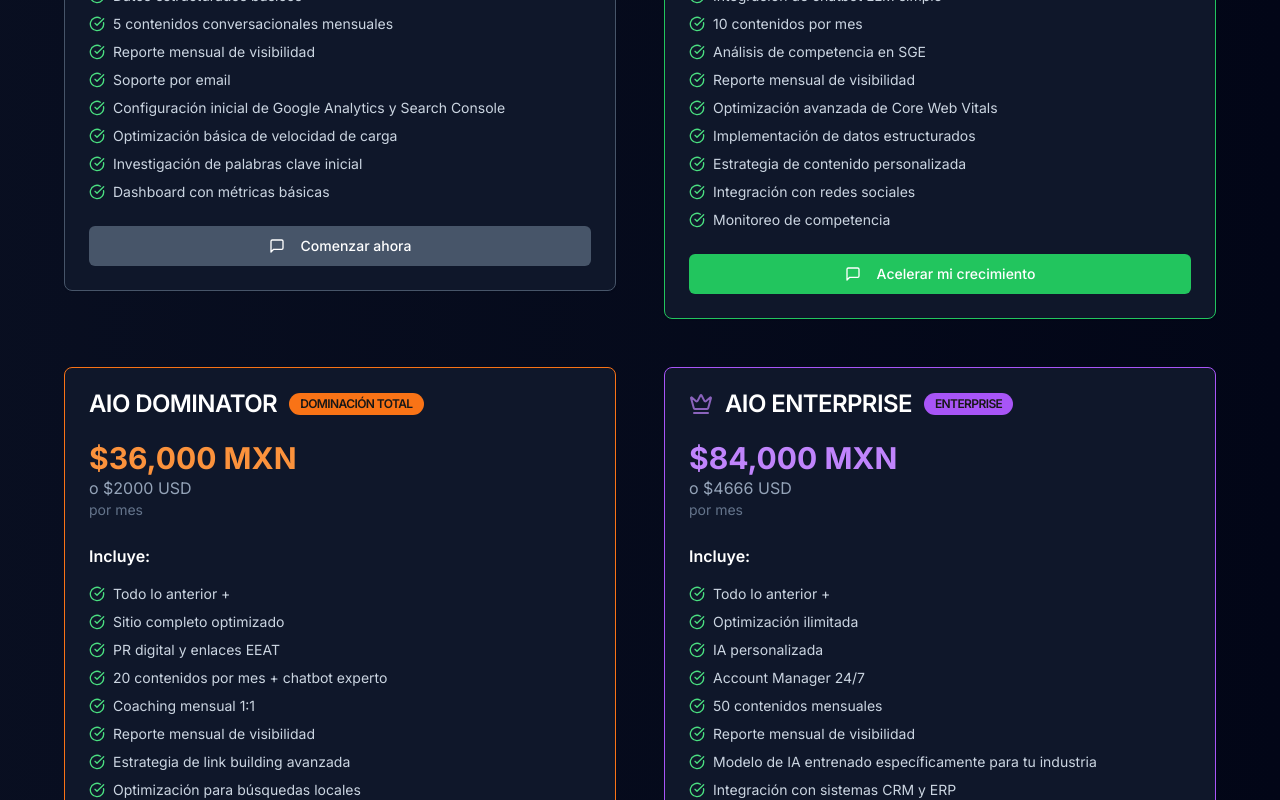
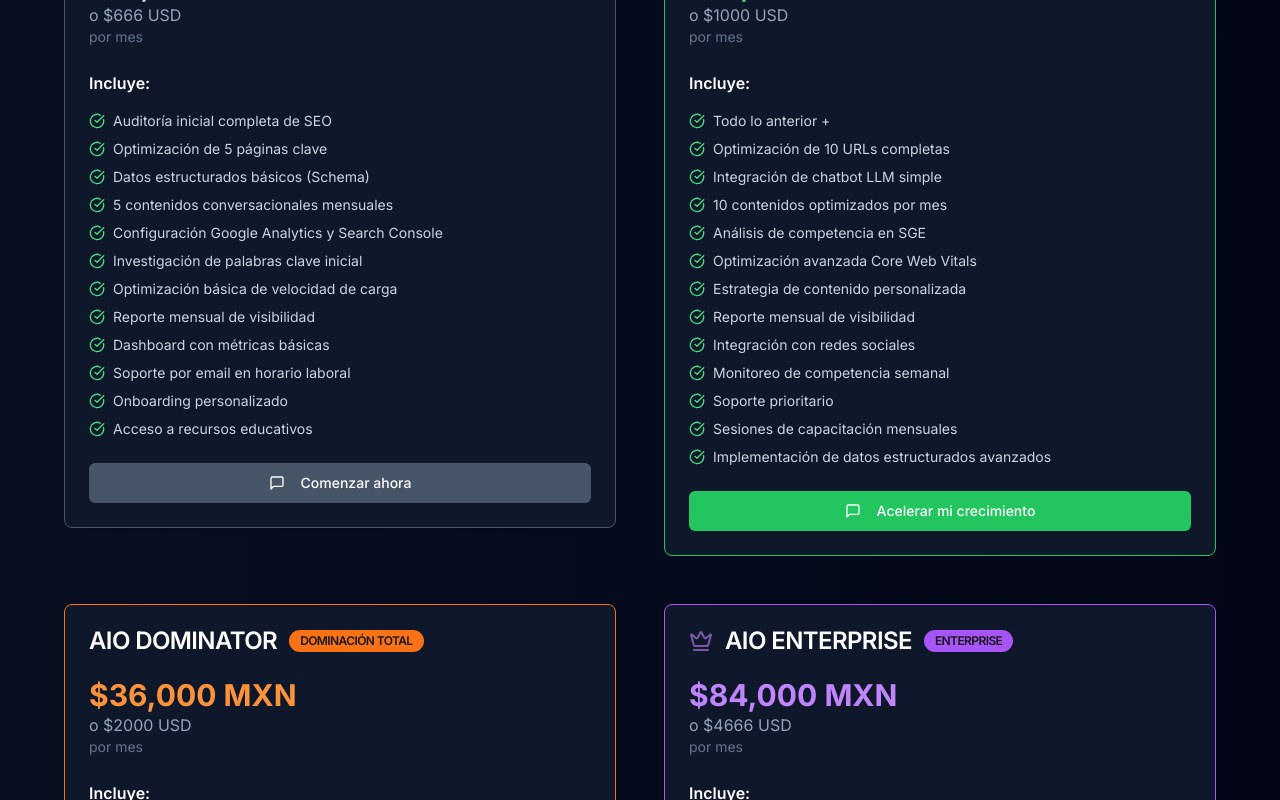
Before and after one commit to RaulRios100/RaulRios100, a Next.js app: page /precios in a window 1280 px wide. Shown: the part 1740-2540 px from the top of the page. Built offline with nearby package versions, Linux system fonts and the light colour scheme.

Commit message:
feat: balance content for perfect button alignment
Ensure all plans have 8 main features and adjust heights for perfect alignment.

#VERCEL_SKIP

Co-authored-by: null <110416802+RaulRios100@users.noreply.github.com>

```diff
--- a/app/precios/page.tsx
+++ b/app/precios/page.tsx
@@ -24,12 +24,14 @@ export default function PreciosPage() {
       buttonColor: "bg-slate-600 hover:bg-slate-700",
       glowColor: "hover:shadow-slate-500/20",
       features: [
-        "Auditoría inicial completa",
+        "Auditoría inicial completa de SEO",
         "Optimización de 5 páginas clave",
-        "Datos estructurados básicos",
+        "Datos estructurados básicos (Schema)",
         "5 contenidos conversacionales mensuales",
+        "Configuración Google Analytics y Search Console",
+        "Investigación de palabras clave inicial",
+        "Optimización básica de velocidad de carga",
         "Reporte mensual de visibilidad",
-        "Soporte por email",
       ],
       buttonText: "Comenzar ahora",
       href: "/contratar/launchpad",
@@ -48,10 +50,12 @@ export default function PreciosPage() {
       glowColor: "hover:shadow-green-500/30",
       features: [
         "Todo lo anterior +",
-        "Optimización de 10 URLs",
+        "Optimización de 10 URLs completas",
         "Integración de chatbot LLM simple",
-        "10 contenidos por mes",
+        "10 contenidos optimizados por mes",
         "Análisis de competencia en SGE",
+        "Optimización avanzada Core Web Vitals",
+        "Estrategia de contenido personalizada",
         "Reporte mensual de visibilidad",
       ],
       buttonText: "Acelerar mi crecimiento",
@@ -71,10 +75,12 @@ export default function PreciosPage() {
       glowColor: "hover:shadow-orange-500/30",
       features: [
         "Todo lo anterior +",
-        "Sitio completo optimizado",
+        "Sitio completo optimizado (ilimitado)",
         "PR digital y enlaces EEAT",
-        "20 contenidos por mes + chatbot experto",
-        "Coaching mensual 1:1",
+        "20 contenidos premium + chatbot experto",
+        "Coaching mensual 1:1 personalizado",
+        "Dashboard de rendimiento en tiempo real",
+        "Estrategia de link building avanzada",
         "Reporte mensual de visibilidad",
       ],
       buttonText: "Dominar mi mercado",
@@ -94,10 +100,12 @@ export default function PreciosPage() {
       glowColor: "hover:shadow-purple-500/30",
       features: [
         "Todo lo anterior +",
-        "Optimización ilimitada",
-        "IA personalizada",
-        "Account Manager 24/7",
-        "50 contenidos mensuales",
+        "Optimización ilimitada multi-sitio",
+        "IA personalizada entrenada para tu industria",
+        "Account Manager dedicado 24/7",
+        "50 contenidos premium mensuales",
+        "Integración con sistemas CRM y ERP",
+        "Consultoría estratégica C-level mensual",
         "Reporte mensual de visibilidad",
       ],
       buttonText: "Solución Enterprise",
@@ -127,35 +135,35 @@ export default function PreciosPage() {
 
   const additionalFeatures = {
     launchpad: [
-      "Configuración inicial de Google Analytics y Search Console",
-      "Optimización básica de velocidad de carga",
-      "Investigación de palabras clave inicial",
       "Dashboard con métricas básicas",
+      "Soporte por email en horario laboral",
+      "Onboarding personalizado",
+      "Acceso a recursos educativos",
     ],
     accelerator: [
-      "Optimización avanzada de Core Web Vitals",
-      "Implementación de datos estructurados",
-      "Estrategia de contenido personalizada",
       "Integración con redes sociales",
-      "Monitoreo de competencia",
+      "Monitoreo de competencia semanal",
+      "Soporte prioritario",
+      "Sesiones de capacitación mensuales",
+      "Implementación de datos estructurados avanzados",
     ],
     dominator: [
-      "Estrategia de link building avanzada",
       "Optimización para búsquedas locales",
       "Implementación de AMP (Accelerated Mobile Pages)",
       "Auditoría técnica mensual completa",
       "Optimización para voice search",
       "Reportes ejecutivos detallados",
+      "Acceso a herramientas premium",
     ],
     enterprise: [
-      "Modelo de IA entrenado específicamente para tu industria",
-      "Integración con sistemas CRM y ERP",
       "Optimización multiidioma y multinacional",
-      "Consultoría estratégica mensual",
       "Acceso prioritario a nuevas funcionalidades",
-      "Tiempo de respuesta prioritario",
+      "Tiempo de respuesta garantizado <2 horas",
       "Equipo dedicado exclusivo",
       "Reportes en tiempo real personalizados",
+      "Integración con herramientas empresariales",
+      "Capacitación del equipo interno",
+      "SLA garantizado 99.9%",
     ],
   }
 
@@ -226,7 +234,7 @@ export default function PreciosPage() {
                     } hover:shadow-2xl ${plan.glowColor} transition-all duration-500 ease-out
                     ${plan.enterprise ? "hover:scale-105" : "hover:scale-102"}
                     ${plan.popular ? "hover:-translate-y-2" : "hover:-translate-y-1"}
-                    flex flex-col w-full min-h-[600px] group cursor-pointer
+                    flex flex-col w-full min-h-[700px] group cursor-pointer
                     hover:bg-slate-800/50 backdrop-blur-sm`}
                     onClick={() => handlePlanClick(plan)}
                   >
@@ -506,7 +514,7 @@ export default function PreciosPage() {
                 <tr className="border-t border-slate-700 hover:bg-slate-800/30 transition-colors duration-300">
                   <td className="p-4 font-medium">Soporte</td>
                   <td className="text-center p-4">Horario laboral</td>
-                  <td className="text-center p-4">Horario laboral</td>
+                  <td className="text-center p-4">Prioritario</td>
                   <td className="text-center p-4">Prioritario</td>
                   <td className="text-center p-4">
                     <span className="text-purple-400 font-semibold animate-pulse">24/7 Dedicado</span>
```
